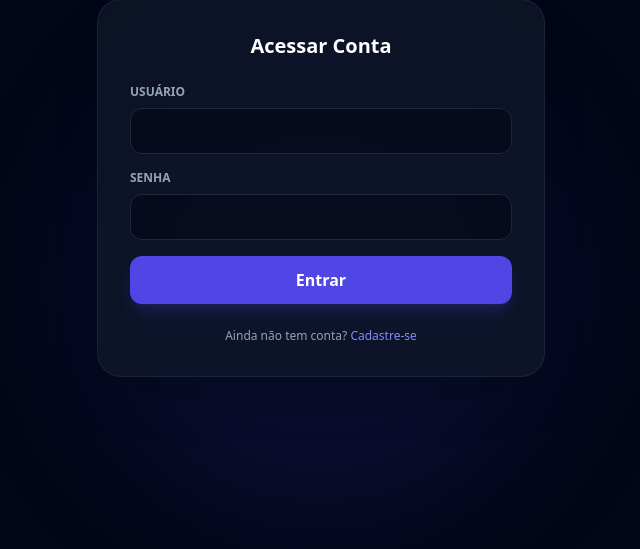
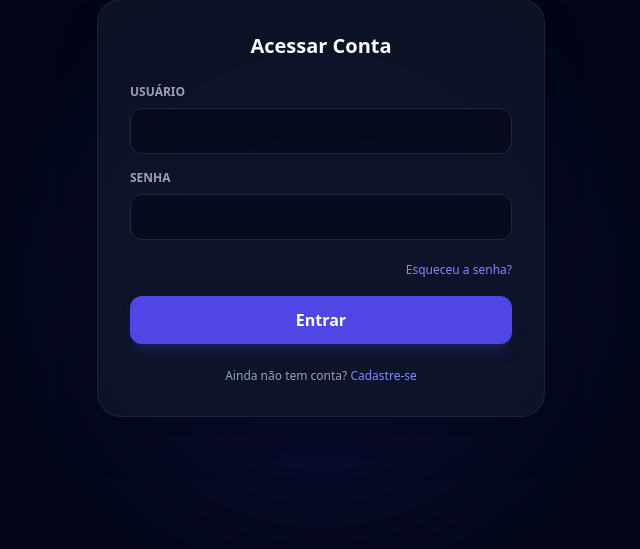
Before and after one commit to thiagoed-souza/gerador-de-senhas, a Flask app: page /login in a window 1280 px wide. Shown: the part 116-665 px from the top of the page, without its empty margins (319-959 px from the left). Run offline with Flask 3, Linux system fonts and the light colour scheme; some libraries are stand-ins or nearby versions.

Commit message:
Add password recovery link to login form

```diff
--- a/templates/login.html
+++ b/templates/login.html
@@ -13,6 +13,11 @@
                 <label class="block text-xs font-semibold text-slate-400 mb-2 uppercase">Senha</label>
                 <input type="password" name="senha" required class="w-full bg-slate-950/60 border border-slate-800 rounded-xl px-4 py-3 text-sm text-slate-200 focus:outline-none focus:border-indigo-500">
             </div>
+
+            <div class="text-right">
+                <a href="{{ url_for('esqueci_senha') }}" class="text-xs text-indigo-400 hover:underline">Esqueceu a senha?</a>
+            </div>
+
             <button type="submit" class="w-full bg-indigo-600 hover:bg-indigo-500 text-white font-semibold py-3 rounded-xl transition-all shadow-lg shadow-indigo-600/20">Entrar</button>
         </form>
         <p class="text-xs text-center text-slate-400 mt-6">Ainda não tem conta? <a href="{{ url_for('register') }}" class="text-indigo-400 hover:underline">Cadastre-se</a></p>
```
